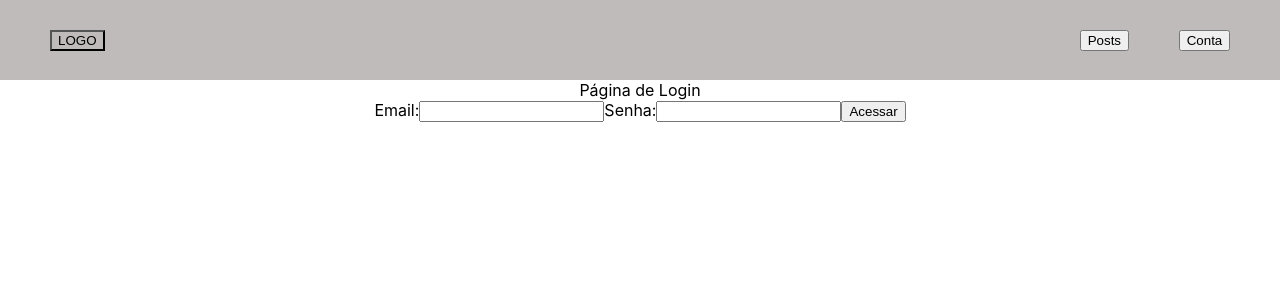
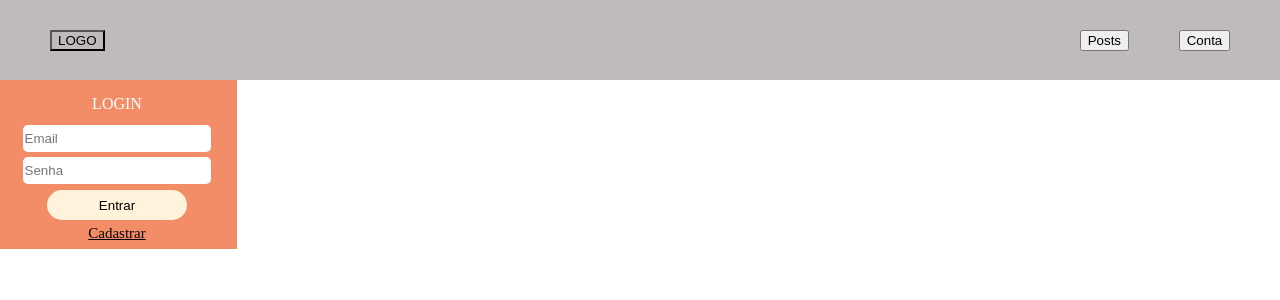
Before and after one commit to Shidoshi93/projeto-integrador, a React (Create React App) app: page /login in a window 1280 px wide. Shown: the top 300 px of the page. Built offline with nearby package versions, Linux system fonts and the light colour scheme; a web font is replaced by a local one.

Commit message:
estilizando componente de login

```diff
--- a/src/components/Nav/style.js
+++ b/src/components/Nav/style.js
@@ -69,4 +69,20 @@ export const Header = styled.header`
     .hide-nav{
 
     }
+
+    .minha-conta{
+        position: relative;
+        display: inline-block;
+    }
+
+    .login{
+        display: none;
+        position: absolute;
+        padding: 12px 16px;
+        z-index: 1;
+    }
+
+    .minha-conta:hover .login {
+        display: block;
+    }
 `
--- /dev/null
+++ b/src/components/loginStyle.js
@@ -0,0 +1,51 @@
+import styled from 'styled-components';
+import '../../src/fonts.css';
+
+export const MotherBox = styled.div`
+position: absolute;
+width: 237px;
+height: 169px;
+background: #F38D68;
+`
+
+export const Input = styled.input`
+position: relative;
+width: 184px;
+height: 25px;
+top: 40px;
+right: 2px;
+background: #FFFFFF;
+border-radius: 5px;
+border-style: none;
+margin-top: 5px;
+
+`
+
+export const Button = styled.button`
+position: absolute;
+width: 140px;
+height: 30px;
+top: 110px;
+right: 50px;
+border-style: none;
+background: #FFF3DB;
+border-radius: 15px;`
+
+export const Title = styled.text`
+color: white;
+position: absolute;
+width: 140px;
+height: 30px;
+top: 15px;
+right: 50px;
+font-family: Roboto Slab;
+`
+
+export const Ancora = styled.a`
+position: absolute;
+color: black;
+right: -30px;
+width: 300px;
+top:145px;
+font-size:15px;
+font-family: Roboto Slab;`
--- a/src/fonts.css
+++ b/src/fonts.css
@@ -1,3 +1,5 @@
 @import url('https://fonts.googleapis.com/css2?family=Lato:ital,wght@0,100;0,300;0,400;0,700;0,900;1,100;1,300;1,400;1,700;1,900&display=swap');
 
 @import url('https://fonts.googleapis.com/css2?family=Lato:ital,wght@0,100;0,300;0,400;0,700;0,900;1,100;1,300;1,400;1,700;1,900&family=Playfair+Display:ital,wght@0,400;0,500;0,600;0,700;0,800;0,900;1,400;1,500;1,600;1,700;1,800;1,900&display=swap');
+
+@import url('https://fonts.googleapis.com/css2?family=Lato:wght@100;300;400;700;900&display=swap');
--- a/src/pages/login.js
+++ b/src/pages/login.js
@@ -1,5 +1,13 @@
 // Página de login
 import {useState} from 'react'
+import {
+    MotherBox,
+    Input,
+    Button,
+    Title,
+    Ancora,
+
+} from '../components/loginStyle'
 
 function Login() {
     const [valuemail, setvaluemail] = useState()
@@ -17,22 +25,18 @@ function Login() {
         console.log(valuesenha)
 }
     return(
-        <div>
-            Página de Login
-            <form >
-                <label>
-                    Email:
-                </label>
-                <input onChange={onchangeemail} value={valuemail}></input>
-                <label>
-                    Senha:
-                </label>
-                <input type='password' onChange={onchangesenha} value={valuesenha}></input>
-                <button type='submit'>
-                    Acessar
-                </button>
+       <MotherBox>
+            <Title>LOGIN</Title>
+            <form>
+                <Input onChange={onchangeemail} value={valuemail} placeholder="Email"></Input>
+                <Input type='password' onChange={onchangesenha} value={valuesenha} placeholder="Senha"></Input>
+                <Button type='submit'>
+                    Entrar
+                </Button>
+                <Ancora href="">Cadastrar</Ancora>
             </form>
-        </div>
+        </MotherBox>
+
     )
 
 } export default Login
```
Also changed, not shown: 1 other file (tests, documents, lock files or other folders).
